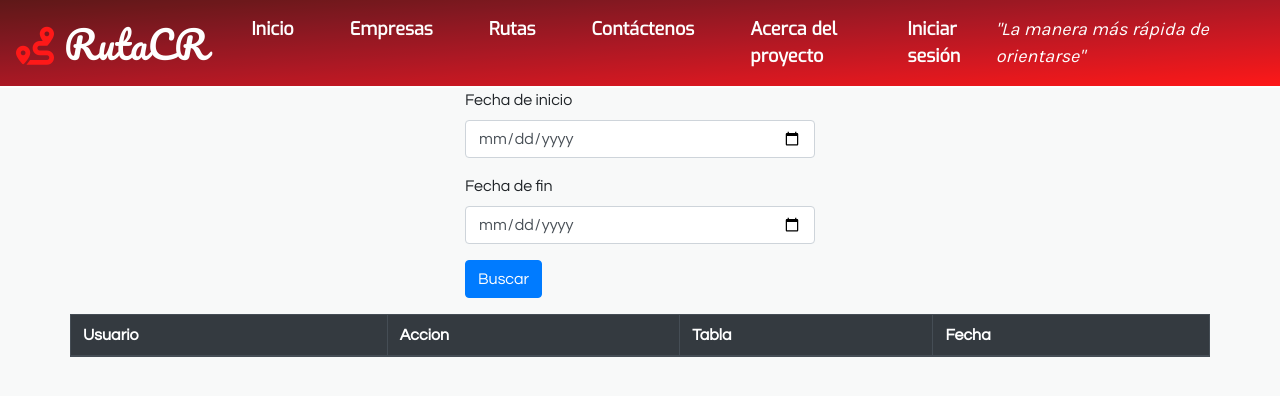
After one commit to xsaco07/CR-Route, a Django app: page /buscar_logs/ in a window 1280 px wide. The commit adds this page. Shown: the top 396 px of the page. Run offline with Django 3.2, Linux system fonts and the light colour scheme; lists and menus that the app fills with data are empty; some libraries are stand-ins or nearby versions.

Commit message:
busqueda de log en proceso

```diff
--- a/cr_route/app/models.py
+++ b/cr_route/app/models.py
@@ -38,4 +38,4 @@ class Log(models.Model):
     nombre_usuario = models.ForeignKey(Usuario, on_delete=models.CASCADE)
     accion = models.CharField(max_length=30)
     tabla = models.CharField(max_length=30)
-    hora = models.TimeField(auto_now=True) # don't need to pass this value to constructor
+    hora = models.DateTimeField(auto_now_add=True) # don't need to pass this value to constructor
--- a/cr_route/app/templates/base.html
+++ b/cr_route/app/templates/base.html
@@ -18,6 +18,7 @@
 
     <script src="https://kit.fontawesome.com/1927c2f92b.js"></script>
     <script src="https://code.jquery.com/jquery-3.3.1.slim.min.js" integrity="sha384-q8i/X+965DzO0rT7abK41JStQIAqVgRVzpbzo5smXKp4YfRvH+8abtTE1Pi6jizo" crossorigin="anonymous"></script>
+    <script  src="https://code.jquery.com/jquery-3.4.1.min.js"  integrity="sha256-CSXorXvZcTkaix6Yvo6HppcZGetbYMGWSFlBw8HfCJo="  crossorigin="anonymous"></script>
 
     <title>
       {% block title %}
--- /dev/null
+++ b/cr_route/app/templates/buscar_logs.html
@@ -0,0 +1,86 @@
+{% extends "base.html" %}
+
+{% block title %}
+Buscar registro de actividad
+{% endblock title %}
+
+
+{% block mainContent %}
+
+<div class="container">
+    <div class="row justify-content-center">
+        <div class="col-4">
+            <form>
+                <div class="form-group">
+                    <label for="inicio">Fecha de inicio</label>
+                    <input class="form-control" id="inicio" type="date">
+                </div>
+
+                <div class="form-group">
+                    <label for="fin">Fecha de fin</label>
+                    <input class="form-control" id="fin" type="date">
+                </div>
+
+                <button class="btn btn-primary">Buscar</button>
+                <script>
+                    function vaciar_tabla(){
+                        var tabla = document.getElementById("results");
+                        // Limpiar la tabla
+                        while(2 <= tabla.children.length){
+                            tabla.removeChild(tabla.children[1]);
+                            console.log("elem removed");
+                        }
+                    }
+
+                    $(document).ready(function(){
+                        $("form").submit(function(e){
+                            e.preventDefault(e); // evitar enviar el formulario
+                        });
+
+                        $("button").on("click",function(){
+                            vaciar_tabla();
+
+                            var fecha_inicio = $("#inicio").val();
+                            var fecha_fin = $("#fin").val();
+
+                            $.ajax({
+                                url:`/api/buscar_logs/${fecha_inicio}/${fecha_fin}/`
+                            }).done(function(data){
+                                // parsear resultados
+                                var logs = JSON.parse(data);
+                                var table = $("table");
+
+                                logs.forEach(function(log){
+                                    var row = $(document.createElement("tr"));
+                                    const attrs = ["usuario","accion","tabla","fecha"];
+                                    attrs.forEach(function(elem){
+                                        var col = $(document.createElement("td"));
+                                        col.html(log[elem]);
+                                        row.append(col);
+                                    });
+                                    table.append(row);
+                                });
+                            });
+                        });
+                    });
+                </script>
+            </form>
+        </div>
+    </div>
+
+    <div class="row justify-content-center">
+        <table class="table table-bordered" id="results">
+            <thead class="thead-dark">
+                <tr>
+                    <th>Usuario</th>
+                    <th>Accion</th>
+                    <th>Tabla</th>
+                    <th>Fecha</th>
+                </tr>
+            </thead>
+        </table>
+    </div>
+</div>
+
+
+{% endblock %}
--- a/cr_route/app/views.py
+++ b/cr_route/app/views.py
@@ -3,6 +3,7 @@ from django.contrib import messages
 from django.http import HttpResponse
 from app.models import *
 import json
+from datetime import datetime
 from django.views.decorators.csrf import csrf_exempt
 from django.forms.models import model_to_dict
 
@@ -449,3 +450,38 @@ def ruta_a_dicc(id_ruta):
         "rampa": registro.rampa,
         "puntos": puntos
     }
+
+
+'''
+    Los logs se buscarán por fecha de inicio y fecha final
+'''
+def buscar_logs(request):
+    return render(request, "buscar_logs.html",{})
+
+# convertir string -AAAA-MM-DD- a objeto datetime
+def convertir_fecha(string):
+    ANO = 0
+    MES = 1
+    DIA = 2
+    campos = string.split("-")
+    print(">>>",campos)
+    return datetime(int(campos[ANO]), int(campos[MES]), int(campos[DIA]))
+
+def api_buscar_logs(request, fecha_inicio, fecha_fin):
+    print(f"{fecha_inicio} to {fecha_fin}")
+
+    inicio = convertir_fecha(fecha_inicio)
+    fin = convertir_fecha(fecha_fin)
+    fin = fin.replace(hour=23) #validate all day
+
+    logs = Log.objects.filter(hora__range=[inicio, fin])
+
+    result = []
+    for log in logs:
+        result.append({
+            "fecha":log.hora.strftime("%a %d %b %Y"),
+            "usuario":log.nombre_usuario.nombre_usuario,
+            "accion":log.accion,
+            "tabla":log.tabla
+        })
+    return HttpResponse(json.dumps(result))
--- a/cr_route/cr_route/urls.py
+++ b/cr_route/cr_route/urls.py
@@ -35,8 +35,11 @@ urlpatterns = [
     path('login/', iniciar_sesion),
     path('logout/', salir_sesion),
     path('contacto/', contacto),
+    path('buscar_logs/', buscar_logs),
     path('', home),
     path('api/rutas_por_empresa/<int:id>/', api_rutas_por_empresa),
     path('api/ruta_por_numero/<int:num_ruta>/', api_puntos_por_num_ruta),
+    path('api/buscar_logs/<slug:fecha_inicio>/<slug:fecha_fin>/', api_buscar_logs),
     path('api/rutas_dentro/<str:lat1>,<str:lon1>/<str:lat2>,<str:lon2>/', api_rutas_dentro),
+
 ]
```
